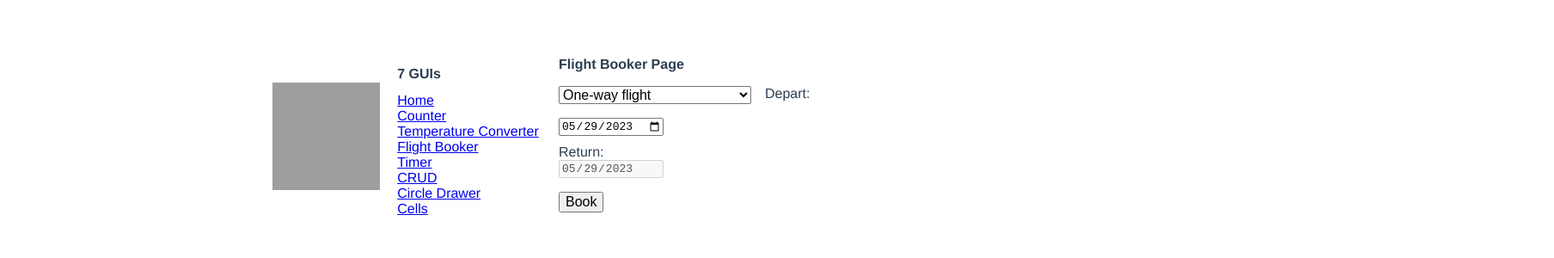
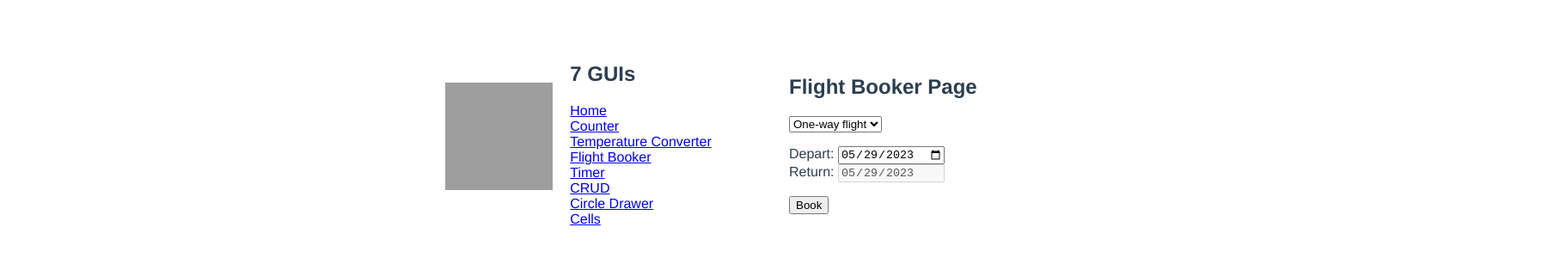
Before and after one commit to rohangardiner/vuejs-seven-guis, a Vue app in the folder guis/: page /flights in a window 1280 px wide. Shown: the part 250-550 px from the top of the page at 86% size, 1808 px wide, since content can reach past the window. Built offline with nearby package versions, Linux system fonts and the light colour scheme; grey boxes are pictures that could not be loaded.

Commit message:
fixed scoped styles error

```diff
--- a/guis/src/App.vue
+++ b/guis/src/App.vue
@@ -48,6 +48,7 @@ body {
   justify-content: center;
   gap: 20px;
   height: 100%;
+  min-width: 1800px;
 }
 
 /* Would prefer to use max-width on container, but this works for now */
--- a/guis/src/views/CRUD.vue
+++ b/guis/src/views/CRUD.vue
@@ -70,7 +70,7 @@ export default {
 }
 </script>
 
-<style>
+<style scoped>
 * {
   font-size: inherit;
 }
--- a/guis/src/views/Flights.vue
+++ b/guis/src/views/Flights.vue
@@ -1,16 +1,16 @@
 <template>
   <h1>Flight Booker Page</h1>
+  <p>
   <!-- Dropdown uses flightType variable -->
-  <p>
     <select v-model="flightType">
       <option value="one-way flight">One-way flight</option>
       <option value="return flight">Return flight</option>
     </select>
   </p>
 
+  <p>
   <!-- Date picker, disable return date if one-way flight selected -->
-  <p>
-    Depart: <input type="date" v-model="departDate">
+    Depart: <input type="date" v-model="departDate"> <br>
     Return: <input type="date" v-model="returnDate" :disabled="!isReturnFlight">
   </p>
 
@@ -18,9 +18,7 @@
   <button :disabled="!canBook" @click="book">Book</button>
 
   <!-- Check if valid input, show error text if not -->
-  <p>
     {{ canBook ? '' : 'Return date must be after depart date.' }}
-  </p>
 </template>
 
 <script>
```
